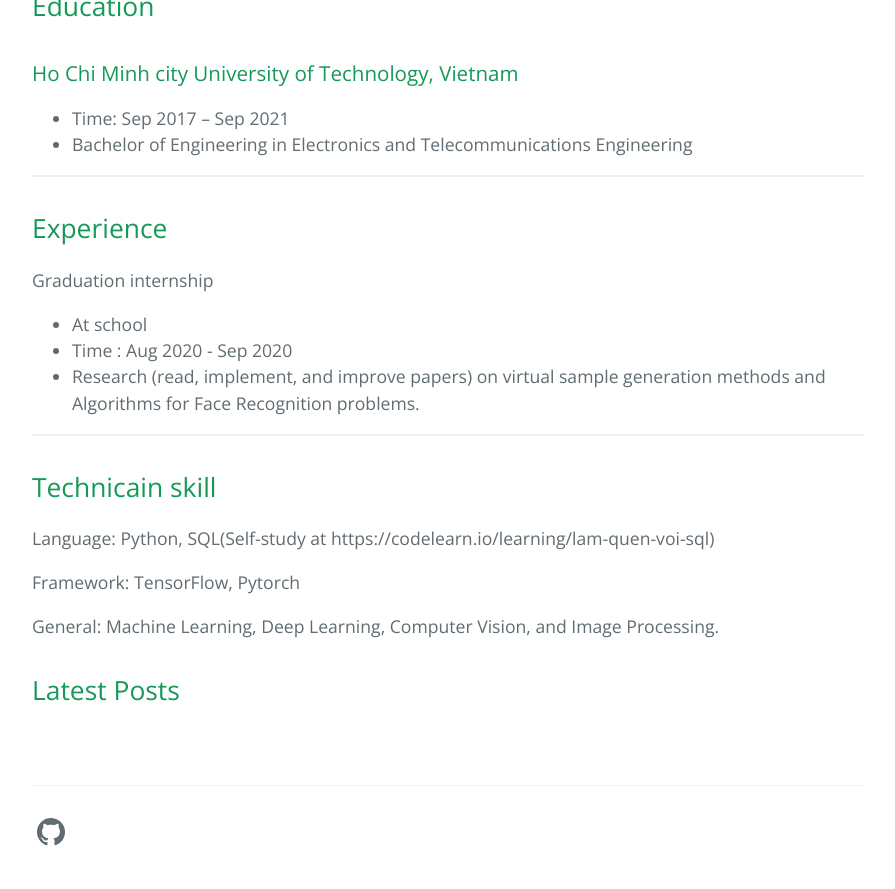
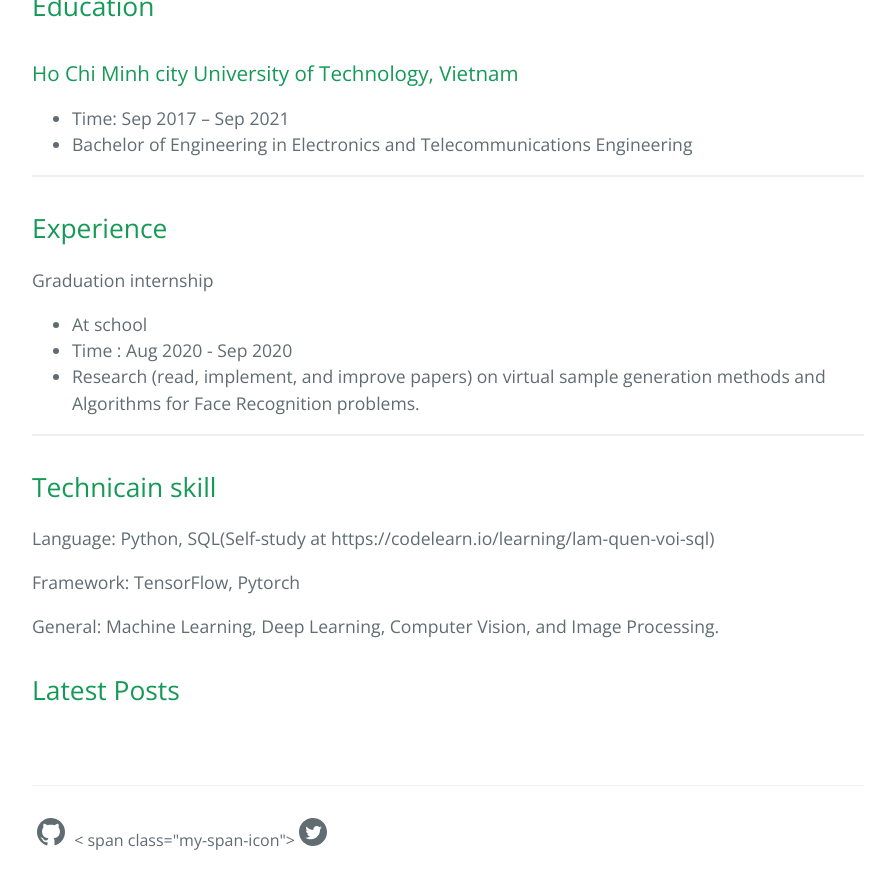
Before and after one commit to HungK1m/HungK1m.github.io, a Jekyll site: the page built from index.md, in a window 1280 px wide and 900 px high, scrolled down 917 px. Shown: the top 889 px of the window, without its empty margins (192-1087 px from the left). Built offline with Jekyll 4.4.1, drawn with Linux system fonts in a browser that asks for light colours.

Commit message:
Update default.html

```diff
--- a/_layouts/default.html
+++ b/_layouts/default.html
@@ -94,9 +94,9 @@
         </span>
 
         <!-- Twitter icon -->
-        <!-- span class="my-span-icon">
+        < span class="my-span-icon">
           <a href="https://twitter.com/{{ site.twitter.username }}" aria-label="{{ site.github.owner_name }}'s Twitter" title="{{ site.github.owner_name }}'s Twitter">
-            <svg class="my-svg-icon" xmlns="http://www.w3.org/2000/svg" width="24" height="24" viewBox="0 0 24 24"><path d="M12 0c-6.627 0-12 5.373-12 12s5.373 12 12 12 12-5.373 12-12-5.373-12-12-12zm6.066 9.645c.183 4.04-2.83 8.544-8.164 8.544-1.622 0-3.131-.476-4.402-1.291 1.524.18 3.045-.244 4.252-1.189-1.256-.023-2.317-.854-2.684-1.995.451.086.895.061 1.298-.049-1.381-.278-2.335-1.522-2.304-2.853.388.215.83.344 1.301.359-1.279-.855-1.641-2.544-.889-3.835 1.416 1.738 3.533 2.881 5.92 3.001-.419-1.796.944-3.527 2.799-3.527.825 0 1.572.349 2.096.907.654-.128 1.27-.368 1.824-.697-.215.671-.67 1.233-1.263 1.589.581-.07 1.135-.224 1.649-.453-.384.578-.87 1.084-1.433 1.489z"/></svg>
+            <svg class="my-svg-icon" xmlns="https://media.istockphoto.com/id/1323373448/vi/vec-to/bi%E1%BB%83u-t%C6%B0%E1%BB%A3ng-vector-ph%C3%A1c-th%E1%BA%A3o-video-n%C3%A9t-c%C3%B3-th%E1%BB%83-ch%E1%BB%89nh-s%E1%BB%ADa-ph%C3%A1t-bi%E1%BB%83u-t%C6%B0%E1%BB%A3ng-video-theo-ki%E1%BB%83u-ph%E1%BA%B3ng.jpg?s=1024x1024&w=is&k=20&c=yaN-jKumBQciN682dr5s_Tm_EZN99GYzNzgtFB1UCuw=" width="24" height="24" viewBox="0 0 24 24"><path d="M12 0c-6.627 0-12 5.373-12 12s5.373 12 12 12 12-5.373 12-12-5.373-12-12-12zm6.066 9.645c.183 4.04-2.83 8.544-8.164 8.544-1.622 0-3.131-.476-4.402-1.291 1.524.18 3.045-.244 4.252-1.189-1.256-.023-2.317-.854-2.684-1.995.451.086.895.061 1.298-.049-1.381-.278-2.335-1.522-2.304-2.853.388.215.83.344 1.301.359-1.279-.855-1.641-2.544-.889-3.835 1.416 1.738 3.533 2.881 5.92 3.001-.419-1.796.944-3.527 2.799-3.527.825 0 1.572.349 2.096.907.654-.128 1.27-.368 1.824-.697-.215.671-.67 1.233-1.263 1.589.581-.07 1.135-.224 1.649-.453-.384.578-.87 1.084-1.433 1.489z"/></svg>
           </a>
         </span>
 
@@ -104,7 +104,7 @@
         {% if site.gems contains "jekyll-feed" %}
           <span class="my-span-icon">
             <a href="{{ "/feed.xml" | relative_url }}" aria-label="RSS feed" title="{{ site.github.owner_name }}'s RSS feed">
-              <svg class="my-svg-icon" xmlns="https://media.istockphoto.com/id/1323373448/vi/vec-to/bi%E1%BB%83u-t%C6%B0%E1%BB%A3ng-vector-ph%C3%A1c-th%E1%BA%A3o-video-n%C3%A9t-c%C3%B3-th%E1%BB%83-ch%E1%BB%89nh-s%E1%BB%ADa-ph%C3%A1t-bi%E1%BB%83u-t%C6%B0%E1%BB%A3ng-video-theo-ki%E1%BB%83u-ph%E1%BA%B3ng.jpg?s=1024x1024&w=is&k=20&c=yaN-jKumBQciN682dr5s_Tm_EZN99GYzNzgtFB1UCuw=" width="24" height="24" viewBox="0 0 24 24"><path d="M12 0c-6.627 0-12 5.373-12 12s5.373 12 12 12 12-5.373 12-12-5.373-12-12-12zm-3.374 17c-.897 0-1.626-.727-1.626-1.624s.729-1.624 1.626-1.624 1.626.727 1.626 1.624-.729 1.624-1.626 1.624zm3.885 0c-.03-3.022-2.485-5.474-5.511-5.504v-2.406c4.361.03 7.889 3.555 7.92 7.91h-2.409zm4.081 0c-.016-5.297-4.303-9.571-9.592-9.594v-2.406c6.623.023 11.985 5.384 12 12h-2.408z"/></svg>
+              <svg class="my-svg-icon" xmlns="http://www.w3.org/2000/svg" width="24" height="24" viewBox="0 0 24 24"><path d="M12 0c-6.627 0-12 5.373-12 12s5.373 12 12 12 12-5.373 12-12-5.373-12-12-12zm-3.374 17c-.897 0-1.626-.727-1.626-1.624s.729-1.624 1.626-1.624 1.626.727 1.626 1.624-.729 1.624-1.626 1.624zm3.885 0c-.03-3.022-2.485-5.474-5.511-5.504v-2.406c4.361.03 7.889 3.555 7.92 7.91h-2.409zm4.081 0c-.016-5.297-4.303-9.571-9.592-9.594v-2.406c6.623.023 11.985 5.384 12 12h-2.408z"/></svg>
             </a>
           </span>
         {% endif %}
```
